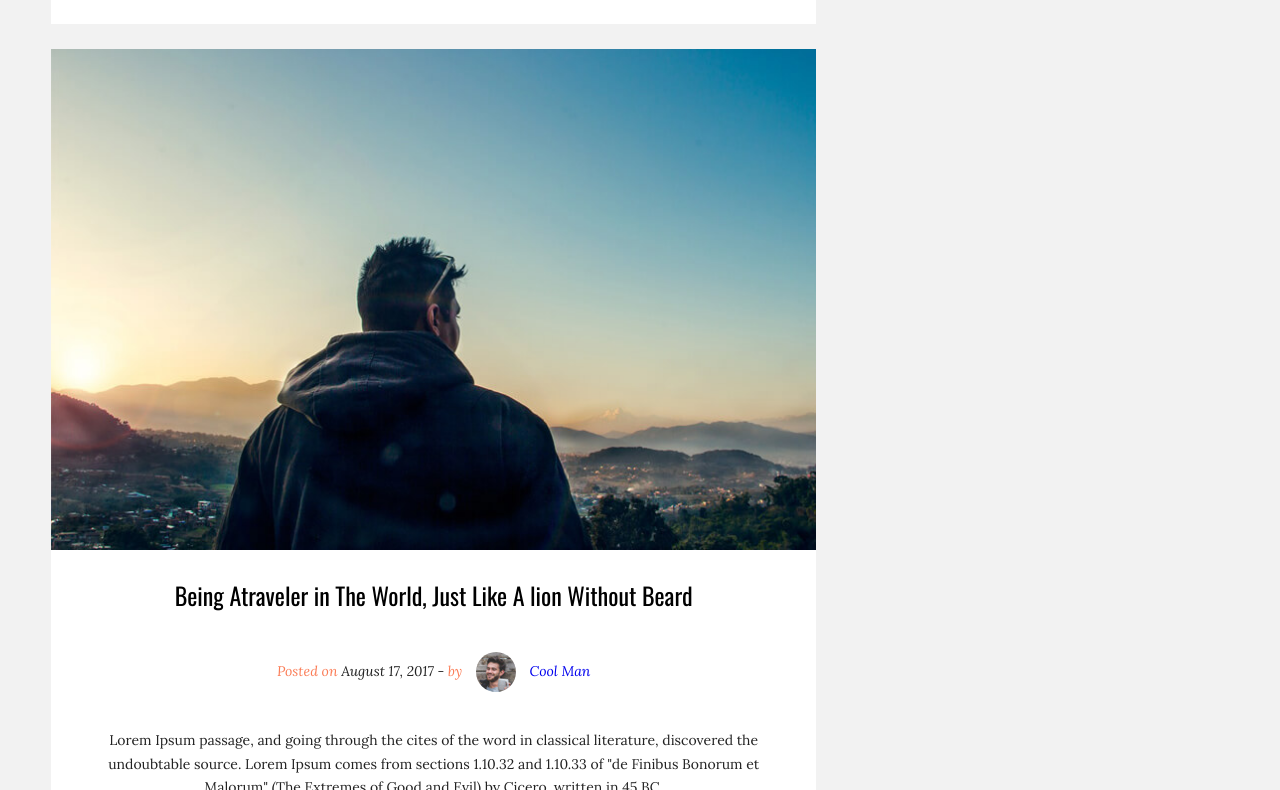
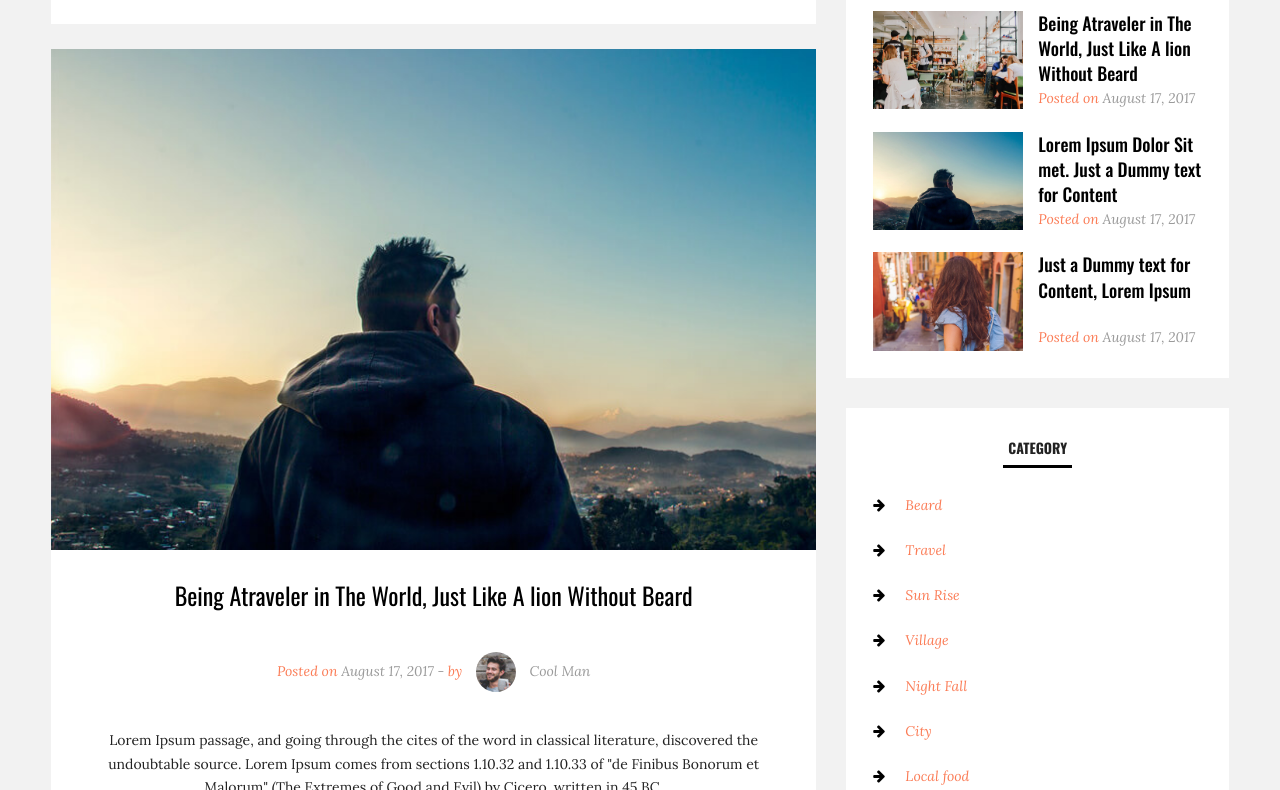
Before and after one commit to sorc97/ZeroLayout, a website built with webpack: page src/index.html in a window 1280 px wide. Shown: the part 1739-2529 px from the top of the page. Built offline with nearby package versions, Linux system fonts and the light colour scheme; files whose address does not match are found by name.

Commit message:
Main page content editing

```diff
--- a/src/index.html
+++ b/src/index.html
@@ -100,12 +100,12 @@
                 <img src="assets/img/body1.jpeg" alt="post image">
               </a>
               <div class="post-card__about">
-                <h1 class="post-card__title">
+                <h1 class="post-card__title post-title post-title">
                   <a href="#">
                     Being Atraveler in The World, Just Like A lion Without Beard
                   </a>
                 </h1>
-                <div class="post-card__info">
+                <div class="post-card__info post-info">
                   <span class="selected-text">Posted on</span>  August 17, 2017 -
                   <span class="selected-text">by</span>
                   <a href="#" class="post-card__author-img">
@@ -131,12 +131,12 @@
                 <img src="assets/img/body2.jpeg" alt="post image">
               </a>
               <div class="post-card__about">
-                <h1 class="post-card__title">
+                <h1 class="post-card__title post-title post-title">
                   <a href="#">
                     Being Atraveler in The World, Just Like A lion Without Beard
                   </a>
                 </h1>
-                <div class="post-card__info">
+                <div class="post-card__info post-info">
                   <span class="selected-text">Posted on</span>  August 17, 2017 -
                   <span class="selected-text">by</span>
                   <a href="#" class="post-card__author-img">
@@ -162,12 +162,12 @@
                 <img src="assets/img/body3.jpeg" alt="post image">
               </a>
               <div class="post-card__about">
-                <h1 class="post-card__title">
+                <h1 class="post-card__title post-title post-title">
                   <a href="#">
                     Being Atraveler in The World, Just Like A lion Without Beard
                   </a>
                 </h1>
-                <div class="post-card__info">
+                <div class="post-card__info post-info">
                   <span class="selected-text">Posted on</span>  August 17, 2017 -
                   <span class="selected-text">by</span>
                   <a href="#" class="post-card__author-img">
@@ -193,12 +193,12 @@
                 <img src="assets/img/body4.jpeg" alt="post image">
               </a>
               <div class="post-card__about">
-                <h1 class="post-card__title">
+                <h1 class="post-card__title post-title post-title">
                   <a href="#">
                     Being Atraveler in The World, Just Like A lion Without Beard
                   </a>
                 </h1>
-                <div class="post-card__info">
+                <div class="post-card__info post-info">
                   <span class="selected-text">Posted on</span>  August 17, 2017 -
                   <span class="selected-text">by</span>
                   <a href="#" class="post-card__author-img">
@@ -224,12 +224,12 @@
                 <img src="assets/img/body5.jpeg" alt="post image">
               </a>
               <div class="post-card__about">
-                <h1 class="post-card__title">
+                <h1 class="post-card__title post-title">
                   <a href="#">
                     Being Atraveler in The World, Just Like A lion Without Beard
                   </a>
                 </h1>
-                <div class="post-card__info">
+                <div class="post-card__info post-info">
                   <span class="selected-text">Posted on</span>  August 17, 2017 -
                   <span class="selected-text">by</span>
                   <a href="#" class="post-card__author-img">
@@ -280,6 +280,82 @@
                 <input class="subscribe__email-field" type="email" placeholder="Your email" name="email">
                 <button class="subscribe__button">subscribe</button>
               </form>
+            </div>
+
+            <div class="popular-posts">
+              <h1 class="caption">Popular Posts</h1>
+
+              <ul class="popular-posts__list">
+                <li class="popular-posts__item posts-item">
+                  <a href="#" class="posts-item__img">
+                    <img src="assets/img/body1.jpeg" alt="popular post img">
+                  </a>
+                  <div class="posts-item__about">
+                    <h1 class="posts-item__title post-title">
+                      <a href='#'>Being Atraveler in The World, Just Like A lion Without Beard</a>
+                    </h1>
+                    <p class="posts-item__info post-info">
+                      <span class="selected-text">Posted on</span> August 17, 2017
+                    </p>
+                  </div>
+                </li>
+
+                <li class="popular-posts__item posts-item">
+                  <a href="#" class="posts-item__img">
+                    <img src="assets/img/body2.jpeg" alt="popular post img">
+                  </a>
+                  <div class="posts-item__about">
+                    <h1 class="posts-item__title post-title">
+                      <a href='#'>Lorem Ipsum Dolor Sit met. Just a Dummy text for Content</a>
+                    </h1>
+                    <p class="posts-item__info post-info">
+                      <span class="selected-text">Posted on</span> August 17, 2017
+                    </p>
+                  </div>
+                </li>
+
+                <li class="popular-posts__item posts-item">
+                  <a href="#" class="posts-item__img">
+                    <img src="assets/img/body3.jpeg" alt="popular post img">
+                  </a>
+                  <div class="posts-item__about">
+                    <h1 class="posts-item__title post-title">
+                      <a href='#'>Just a Dummy text for Content, Lorem Ipsum</a>
+                    </h1>
+                    <p class="posts-item__info post-info">
+                      <span class="selected-text">Posted on</span> August 17, 2017
+                    </p>
+                  </div>
+                </li>
+              </ul>
+            </div>
+
+            <div class="category">
+              <h1 class="caption">Category</h1>
+
+              <ul class="category__list">
+                <li class="category__item">
+                  <a href="#"><i class="fa fa-arrow-right category__icon"></i>Beard</a>
+                </li>
+                <li class="category__item">
+                  <a href="#"><i class="fa fa-arrow-right category__icon"></i>Travel</a>
+                </li>
+                <li class="category__item">
+                  <a href="#"><i class="fa fa-arrow-right category__icon"></i>Sun Rise</a>
+                </li>
+                <li class="category__item">
+                  <a href="#"><i class="fa fa-arrow-right category__icon"></i>Village</a>
+                </li>
+                <li class="category__item">
+                  <a href="#"><i class="fa fa-arrow-right category__icon"></i>Night Fall</a>
+                </li>
+                <li class="category__item">
+                  <a href="#"><i class="fa fa-arrow-right category__icon"></i>City</a>
+                </li>
+                <li class="category__item">
+                  <a href="#"><i class="fa fa-arrow-right category__icon"></i>Local food</a>
+                </li>
+              </ul>
             </div>
           </aside>
         </div>
--- a/src/scss/_vars.scss
+++ b/src/scss/_vars.scss
@@ -18,6 +18,7 @@ $light-bg-color: #fff;
 $nav-bg: #252525;
 $dark-text-color: #000;
 $light-text-color: #fff;
+$medium-text-color: #9a9a9a;
 $active-color: #fb7c56;
 $post-border-color: #d4d4d4;
 
@@ -25,3 +26,6 @@ $post-border-color: #d4d4d4;
 //Grid props
 $content-container: [left-gutter] 1fr [content] minmax(auto, $conteinerSize) [right-gutter] 1fr;
 $responsive-content-container: [left-gutter] 20px [content] auto [right-gutter] 20px;
+
+//Indents
+$sidebar-padding: 1.5rem;
--- a/src/scss/style.scss
+++ b/src/scss/style.scss
@@ -121,9 +121,6 @@ a {
 
 
 
-
-
-
 // CONTENT
 // Popular articles
 
@@ -215,7 +212,7 @@ a {
 
 
 
-// Posts
+// POSTS
 
 .posts {
 
@@ -223,6 +220,7 @@ a {
     grid-column: content;
     display: grid;
     grid-template-columns: [feed] 2fr [sidebar] 1fr;
+    align-items: start;
     column-gap: 30px;
     padding: 30px 0px;
   }
@@ -255,6 +253,16 @@ a {
   grid-gap: 25px;
 }
 
+.post-info {
+  font-style: italic;
+  @include font($regular-font, 14px);
+  color: $medium-text-color;
+
+  a {
+    color: $medium-text-color;
+  }
+}
+
 .post-card {
   background-color: $light-bg-color;
   display: grid;
@@ -278,15 +286,7 @@ a {
   }
 
   &__title {
-    @include font($caption-font, rem(24));
-
-    a {
-      color: $dark-text-color;
-    }
-  }
-
-  &__info {
-    font-style: italic;
+    font-size: rem(24);
   }
 
   &__author-img {
@@ -312,11 +312,21 @@ a {
   }
 }
 
+.post-title {
+  font-family: $caption-font;
+
+  a {
+    color: $dark-text-color;
+  }
+}
+
+// SIDEBAR
+
 .sidebar {
   position: sticky;
   top: 30px;
+  display: grid;
   row-gap: 30px;
-  // background-color: lawngreen;
   height: auto;
 }
 
@@ -326,7 +336,7 @@ a {
   background-color: $light-bg-color;
   row-gap: 25px;
   // grid-template-columns: [caption] 1fr [img] 4fr [description] 2fr;
-  padding: 20px;
+  padding: $sidebar-padding;
 
   &__img {
     width: 100%;
@@ -347,7 +357,7 @@ a {
   background-color: $active-color;
   display: grid;
   row-gap: 20px;
-  padding: 25px 20px;
+  padding: $sidebar-padding;
   color: $light-text-color;
   font-size: 16px;
 
@@ -371,13 +381,79 @@ a {
   }
 }
 
+.popular-posts {
+  display: grid;
+  padding: $sidebar-padding;
+  row-gap: 25px;
+  background-color: $light-bg-color;
+
+  &__list {
+    display: grid;
+    row-gap: 20px;
+  }
+}
+
+.posts-item {
+  display: grid;
+  grid-template-columns: 150px 1fr;
+  column-gap: 15px;
+
+  &__about {
+    display: grid;
+    align-content: space-between;
+  }
+
+  &__img {
+    width: 100%;
+
+    img {
+      width: inherit;
+    }
+  }
+
+  &__title {
+    font-weight: 500;
+    font-size: rem(18);
+  }
+}
+
+.category {
+  display: grid;
+  background-color: $light-bg-color;
+  padding: $sidebar-padding;
+  row-gap: 15px;
+
+  &__item {
+    font-size: rem(14);
+
+    a {
+      width: 100%;
+      color: $active-color;
+      font-style: italic;
+      padding: 10px 0px;
+
+      &:hover .category__icon {
+        transform: translateX(10px);
+      }
+    }
+  }
+
+  &__icon {
+    color: $dark-text-color;
+    margin-right: 20px;
+    transition: all .3s ease;
+  }
+}
+
 .caption {
   position: relative;
   display: block;
   margin: auto;
-  padding: 0px 10px 10px 10px;
+  padding: 0px 5px 5px 5px;
   border-bottom: 3px solid $dark-text-color;
-  @include font($caption-font, 16px);
+  @include font($caption-font, rem(14));
+  font-weight: bold;
+  text-transform: uppercase;
 }
 
 
@@ -457,9 +533,9 @@ a {
   }
 }
 
-
 .icons {
   display: flex;
+  font-size: 18px;
 
   &__item {
     position: relative;
```
